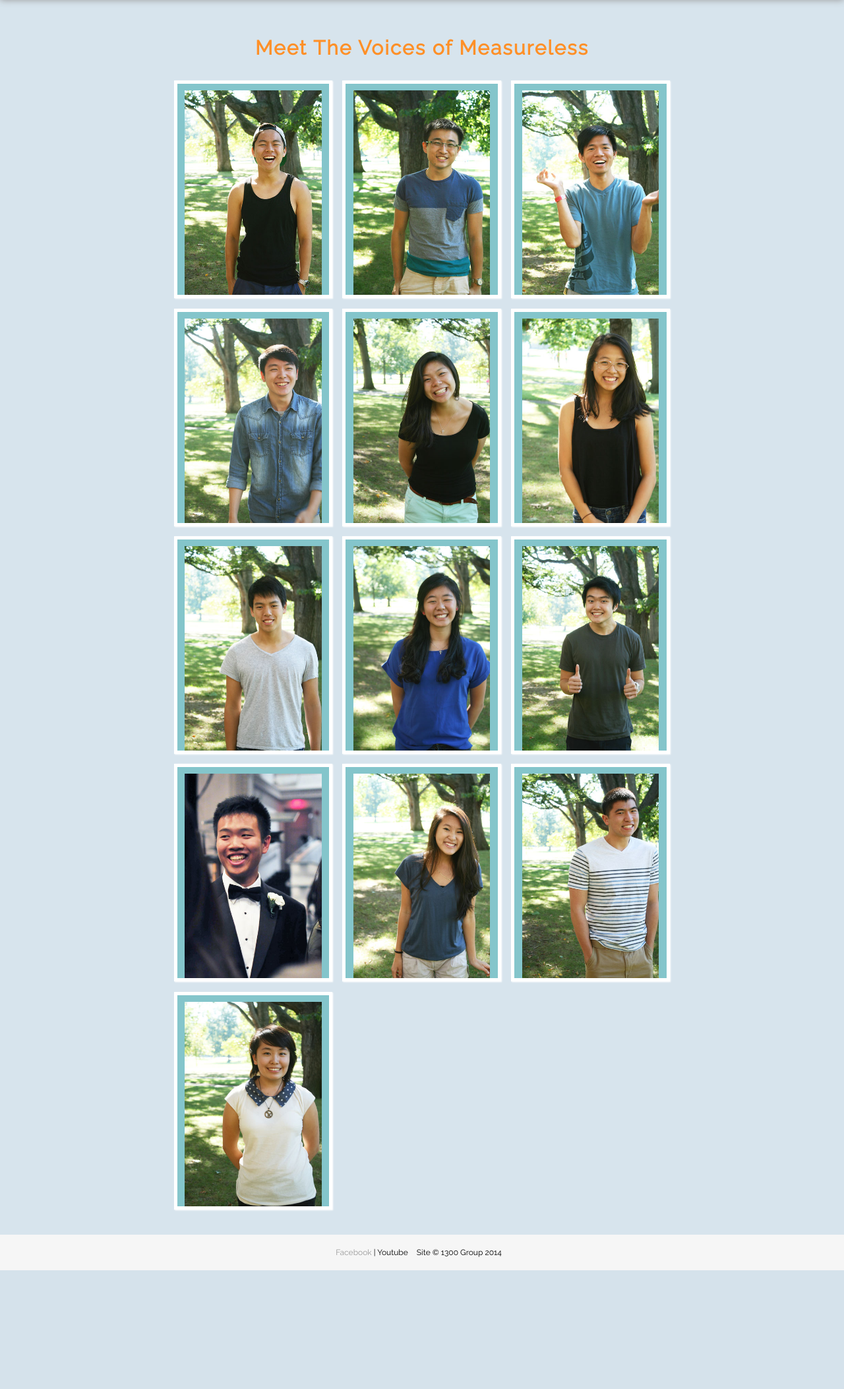
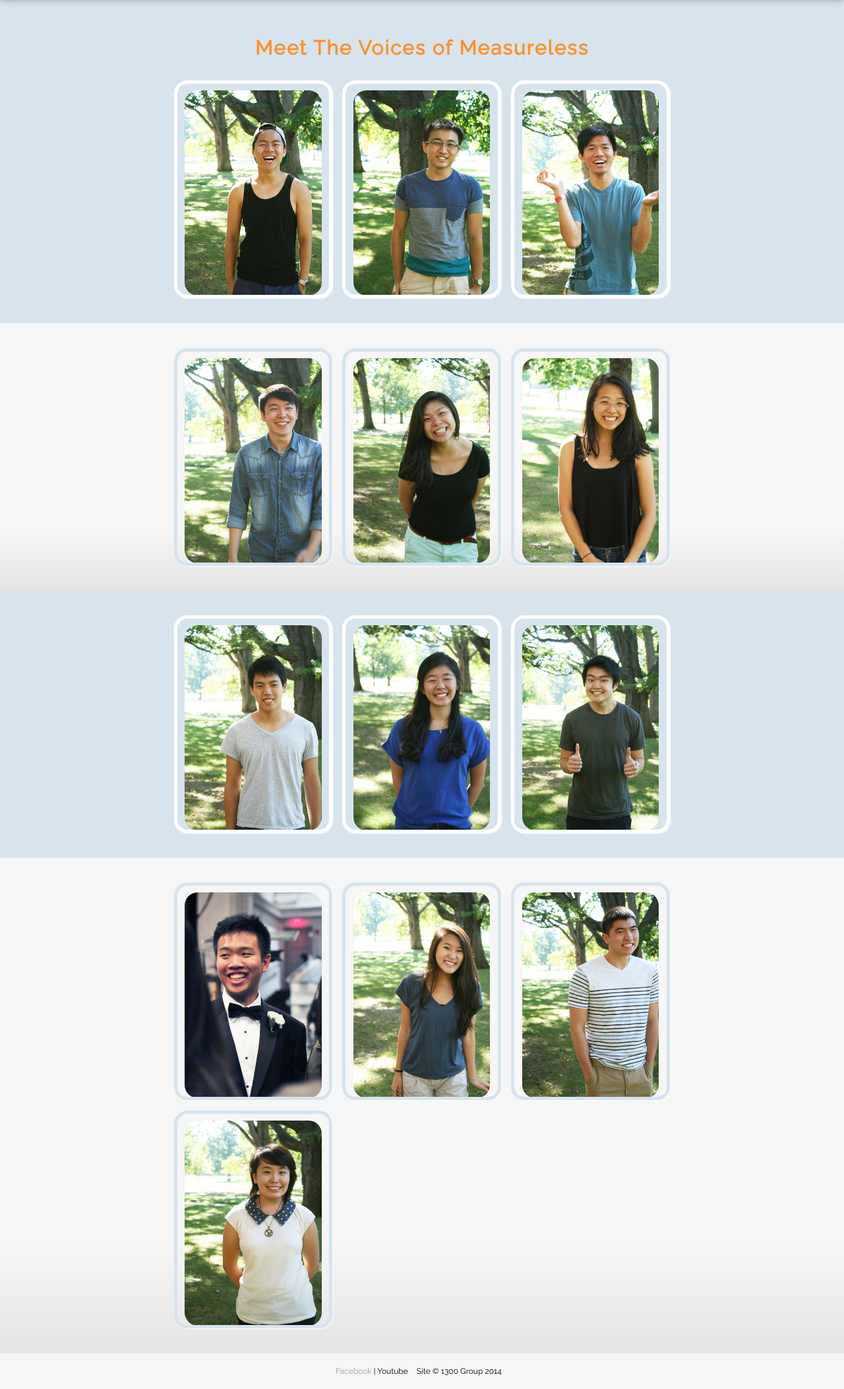
Before and after one commit to apokellypse/Measureless-Website, a PHP site: page /member.php in a window 1280 px wide. Shown: the part 100-2206 px from the top of the page at 66% size. Before the commit the page ends 2026 px from the top, so only its background shows below. Run offline with PHP 8.4, Linux system fonts and the light colour scheme; some web fonts are replaced.

Commit message:
member page css

```diff
--- a/css/main2.css
+++ b/css/main2.css
@@ -286,12 +283,41 @@ footer p {
 | |  | |  __/ | | | | | |_) |  __/ |  \__ \
 |_|  |_|\___|_| |_| |_|_.__/ \___|_|  |___/*/
 
-#member {
+
+#member section {
+    margin: 0 auto;
+}
+
+.contentm {
+    padding: 30px 20% 30px 20%;
+    text-align: left;
+    min-height: 200px;
+    font-family: Lora;
+    background-color: white;
+    font-size: 20px;
     overflow: auto;
 }
 
-#member section {
-    margin: 0 auto;
+.contentm:nth-of-type(1){
+    margin-top: 100px;
+}
+
+
+.contentm:nth-of-type(odd) {
+    background-color: #D7E4ED;
+}
+
+.contentm:nth-of-type(even) {
+    background: -moz-linear-gradient(top,  rgba(0,0,0,0) 0%, rgba(0,0,0,0) 77%, rgba(0,0,0,0.07) 100%); /* FF3.6+ */
+    background: -webkit-gradient(linear, left top, left bottom, color-stop(0%,rgba(0,0,0,0)), color-stop(77%,rgba(0,0,0,0)), color-stop(100%,rgba(0,0,0,0.07))); /* Chrome,Safari4+ */
+    background: -webkit-linear-gradient(top,  rgba(0,0,0,0) 0%,rgba(0,0,0,0) 77%,rgba(0,0,0,0.07) 100%); /* Chrome10+,Safari5.1+ */
+    background: -o-linear-gradient(top,  rgba(0,0,0,0) 0%,rgba(0,0,0,0) 77%,rgba(0,0,0,0.07) 100%); /* Opera 11.10+ */
+    background: -ms-linear-gradient(top,  rgba(0,0,0,0) 0%,rgba(0,0,0,0) 77%,rgba(0,0,0,0.07) 100%); /* IE10+ */
+    background: linear-gradient(to bottom,  rgba(0,0,0,0) 0%,rgba(0,0,0,0) 77%,rgba(0,0,0,0.07) 100%); /* W3C */
+    filter: progid:DXImageTransform.Microsoft.gradient( startColorstr='#00000000', endColorstr='#12000000',GradientType=0 ); /* IE6-9 */
+}
+.contentm:nth-of-type(even) .view {
+        border: 5px solid #D7E4ED;
 }
 
 .view {
@@ -307,6 +333,13 @@ footer p {
     box-shadow: 1px 1px 2px #fff;
     cursor: default;
     background: #84c5cb no-repeat center center
+
+/* Safari 3-4, iOS 1-3.2, Android 1.6- */
+    -webkit-border-radius: 20px;
+  /* Firefox 1-3.6 */
+    -moz-border-radius: 20px;
+  /* Opera 10.5, IE 9, Safari 5, Chrome, Firefox 4, iOS 4, Android 2.1+ */
+    border-radius: 20px;
 }
 
 .view .mask {
@@ -345,6 +384,12 @@ footer p {
     position: absolute;
     transition: all 0.2s linear;
     border: 0;
+    /* Safari 3-4, iOS 1-3.2, Android 1.6- */
+    -webkit-border-radius: 20px;
+  /* Firefox 1-3.6 */
+    -moz-border-radius: 20px;
+  /* Opera 10.5, IE 9, Safari 5, Chrome, Firefox 4, iOS 4, Android 2.1+ */
+    border-radius: 20px;
 }
 .view h2 {
     text-transform: uppercase;
--- a/member.php
+++ b/member.php
@@ -11,7 +11,7 @@
 	<?php include "nav2.php";?>
 
 
-	<div class="content" id="member" >
+	<div class="contentm" id="member" >
 	    <h2>Meet The Voices of Measureless</h2>
 
 	    <section>
@@ -68,7 +68,15 @@
 			</p>
              	</div>
             </div>
-
+</div>
+        <!--  _                _                       _             _
+| |__   ___  __ _(_)_ __   ___ ___  _ __ | |_ ___ _ __ | |_
+| '_ \ / _ \/ _` | | '_ \ / __/ _ \| '_ \| __/ _ \ '_ \| __|
+| |_) |  __/ (_| | | | | | (_| (_) | | | | ||  __/ | | | |_
+|_.__/ \___|\__, |_|_| |_|\___\___/|_| |_|\__\___|_| |_|\__|
+            |___/   2
+-->
+        <div class="contentm">
 
 			<div class="view">
 				<img alt="DL" src="img/derekprofile.jpg"><br>
@@ -123,7 +131,15 @@
 			</p>
              	</div>
             </div>
-
+</div>
+            <!--  _                _                       _             _
+| |__   ___  __ _(_)_ __   ___ ___  _ __ | |_ ___ _ __ | |_
+| '_ \ / _ \/ _` | | '_ \ / __/ _ \| '_ \| __/ _ \ '_ \| __|
+| |_) |  __/ (_| | | | | | (_| (_) | | | | ||  __/ | | | |_
+|_.__/ \___|\__, |_|_| |_|\___\___/|_| |_|\__\___|_| |_|\__|
+            |___/   3
+-->
+        <div class="contentm">
 			<div class="view">
 				<img alt="FL" src="img/frankprofile.jpg"><br>
 				<div class="mask">
@@ -177,7 +193,15 @@
 			</p>
              	</div>
             </div>
-
+</div>
+            <!--  _                _                       _             _
+| |__   ___  __ _(_)_ __   ___ ___  _ __ | |_ ___ _ __ | |_
+| '_ \ / _ \/ _` | | '_ \ / __/ _ \| '_ \| __/ _ \ '_ \| __|
+| |_) |  __/ (_| | | | | | (_| (_) | | | | ||  __/ | | | |_
+|_.__/ \___|\__, |_|_| |_|\___\___/|_| |_|\__\___|_| |_|\__|
+            |___/   4
+-->
+        <div class="contentm">
 			<div class="view">
 				<img alt="RW" src="img/rayprofile.jpg"><br>
 				<div class="mask">
@@ -249,6 +273,7 @@
 			</p>
              	</div>
             </div>
+        </div>
 
         	</section>
 	    </div>
```
Also changed, not shown: other parts of css/main2.css (+16 -14 lines).
